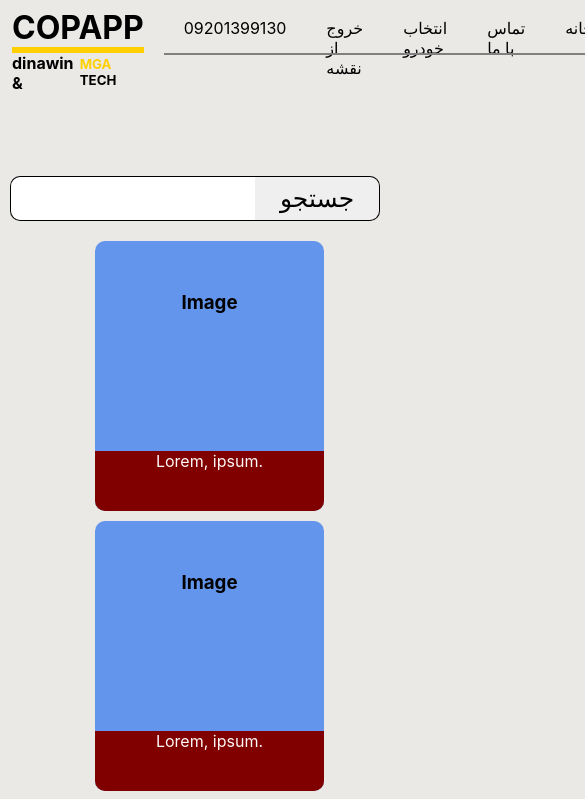
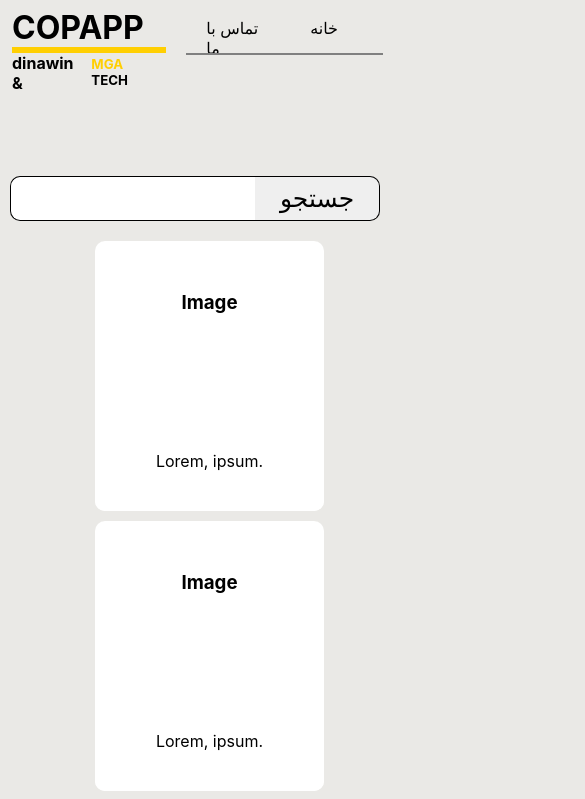
Before and after one commit to sadeghhosseiny/dinavin-HomeScreen, a React (Create React App) app: page / in a window 390 px wide. Shown: the top 799 px of the page, 585 px wide, since content can reach past the window. Built offline with nearby package versions, Linux system fonts and the light colour scheme.

Commit message:
finish the card component

```diff
--- a/src/component/Card/Card.module.css
+++ b/src/component/Card/Card.module.css
@@ -12,7 +12,7 @@
   max-width: 235px;
   height: 270px;
   border-radius: 10px;
-  background-color: cornflowerblue;
+  background-color: white;
   position: relative;
 }
 
@@ -23,8 +23,8 @@
   top: 210px;
   border-bottom-left-radius: 10px;
   border-bottom-right-radius: 10px;
-  background-color: maroon;
-  color: rgb(255, 249, 249);
+  background-color: white;
+  color: black;
 }
 
 .image {
--- a/src/component/header/header.module.css
+++ b/src/component/header/header.module.css
@@ -39,14 +39,24 @@
   padding: 0px 20px;
 }
 
-/* @media (max-width: 500px) {
+@media (max-width: 810px) {
   .tel {
     display: none;
   }
-} */
+}
+@media (max-width: 700px) {
+  .exitFromMap {
+    display: none;
+  }
+}
+@media (max-width: 600px) {
+  .chooseVhiecle {
+    display: none;
+  }
+}
 
 .menuLine {
-  width: 100%;
+  width: 93%;
   max-width: 565px;
   position: absolute;
   height: 2px;
```
Also changed, not shown: src/component/header/header.jsx (line endings or trailing spaces).
